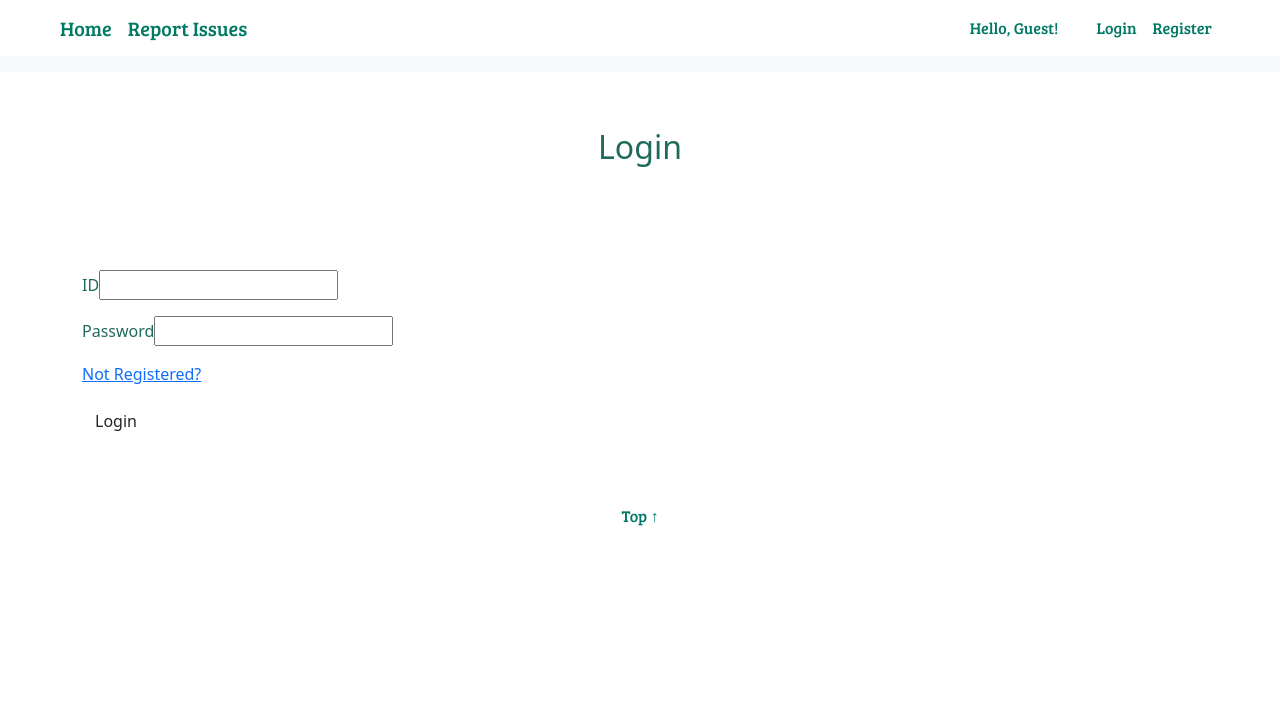
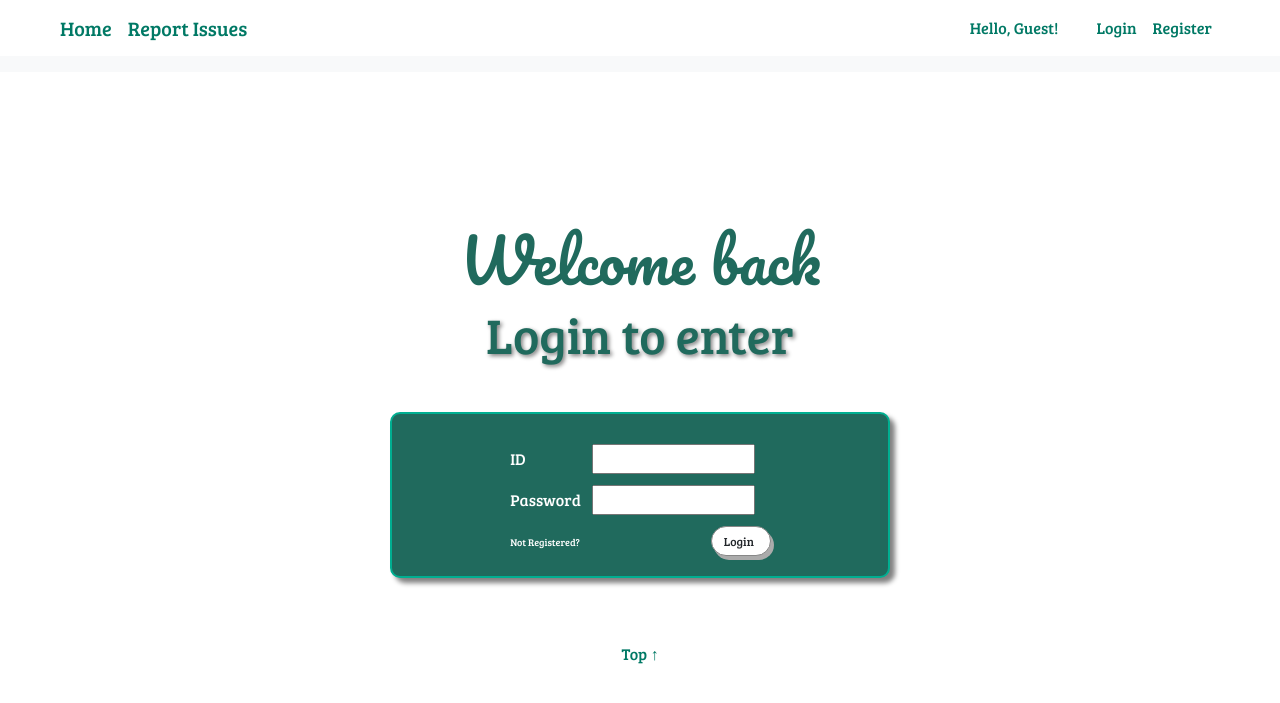
Before and after one commit to bw5io/tapr, a Flask app: page /login in a window 1280 px wide. Shown: the top 703 px of the page. Run offline with Flask 2, Linux system fonts and the light colour scheme; some web fonts are replaced.

Commit message:
login.html CSS done MJ

```diff
--- a/TAPR/static/main.css
+++ b/TAPR/static/main.css
@@ -14,7 +14,86 @@ body {
 .MJ_Override{
     margin-right: 30px;
 }
-
+/*login.html*/
+#MJ_loginTitle{
+    display: grid;
+    justify-items: center;
+    color: #206a5d;
+    font-family: 'Bree Serif', serif;
+    font-size: 50px;
+    padding-bottom: 40px;
+    text-shadow: 2px 2px 4px grey;
+}
+#MJ_loginForm{
+    display: grid;
+    grid-template-columns: 1fr;
+    justify-items: center;
+    color: white;
+    background-color: #206a5d;
+    border-style: solid;
+    border-color: #00af91;
+    border-width: 2px;
+    border-radius: 10px;
+    padding: 20px 20px 20px 20px;
+    box-shadow: 5px 5px 5px grey;
+    width: 500px;
+    margin: auto;
+}
+#MJ_loginWelcome{
+    display: grid;
+    justify-items: center;
+    font-family: 'Pacifico', cursive;
+    font-size: 60px;
+}
+#MJ_registerLink{
+    text-decoration: none;
+    font-size:10px;
+    color: white;
+}
+#MJ_registerLink:hover{
+    color: #81d1c4;
+}
+.MJ_loginTable{
+    padding-right: 10px;
+    margin-top: 10px;
+    padding-top: 10px;
+    font-family: 'Bree Serif', serif;
+}
+#submit{
+    padding-left: 10px;
+    padding-right: 5px;
+    padding-top: 3px;
+    padding-bottom: 3px;
+    font-size: 12px;
+}
+.MJ_loginButton{
+    box-shadow: 3px 4px 0px 0px #ababab;
+	background-color:#ffffff;
+	border-radius:15px;
+	border:1px solid #878787;
+	display:inline-block;
+	cursor:pointer;
+	color:#007965;
+	font-family: 'Bree Serif', serif;
+	text-decoration:none;
+	text-shadow:0px 1px 0px #a8a8a8;
+    margin-left: 120px;
+    padding-top: 0;
+}
+.MJ_loginButton:hover {
+    background-color:#81d1c4;
+}
+.MJ_loginButton:active {
+    position:relative;
+    top:1px;
+}
+#MJ_loginButton:active{
+    position:relative;
+	top:1px;
+}
+#MJ_loginButton:hover{
+background-color:#81d1c4;
+}
 /*team_allocation.html*/
 #JI_assessment{
     padding: 10px 0 15px 0;
@@ -56,14 +135,12 @@ body {
     row-gap: 0em;
     text-align: center;
 }
-
 .JI_error{
     text-align: center;
     color:cyan;
     font-weight: 200;
     font-family: 'Bree Serif', serif;
 }
-
 #JI_Margin{
     margin-bottom: 5px;
     margin-top: 0;
--- a/TAPR/templates/login.html
+++ b/TAPR/templates/login.html
@@ -1,20 +1,37 @@
 {% extends "layout.html" %}
+{% block content %}
+<h1 id=MJ_loginWelcome>Welcome back</h1>
+<h2 id=MJ_loginTitle>Login to enter</h2>
 
-{% block sub_header %}
-    <h2>Login</h2>
-{% endblock sub_header %}
-
-{% block content %}
-<div class="formpage">
-<div class="space"></div>
+<div id="MJ_loginForm">
 <form action="" method="post">
     {{form.csrf_token}}
-    <p>{{form.id.label(class_="lb")}}{{form.id(class_="inputline")}}</p>
-    <p>{{form.password.label(class_="lb")}}{{form.password(class_="inputline")}}</p>
-    <div class="space"></div>
-    <p><a href="{{ url_for('register') }}"> Not Registered?</a></p>
-    <div class="space"></div>
-    <p>{{form.submit(class_="btn")}}</p>
+    <table>
+        <tr>
+            <td class="MJ_loginTable">
+            {{form.id.label(class_="lb")}}
+            </td>
+            <td class="MJ_loginTable">
+            {{form.id(class_="inputline")}}
+            </td>
+        </tr>
+        <tr>
+            <td class="MJ_loginTable">
+            {{form.password.label(class_="lb")}}
+            </td>
+            <td class="MJ_loginTable">
+            {{form.password(class_="inputline")}}
+            </td>
+        </tr>
+        <tr>
+            <td class="MJ_loginTable">
+            <a id="MJ_registerLink" href="{{ url_for('register') }}"> Not Registered?</a>
+            </td>
+            <td class="MJ_loginTable MJ_loginButton" id="MJ_loginButton">
+            {{form.submit(class_="btn")}}
+            </td>
+        </tr>
+    </table>
 </form>
 </div>
 {% endblock content %}
```
